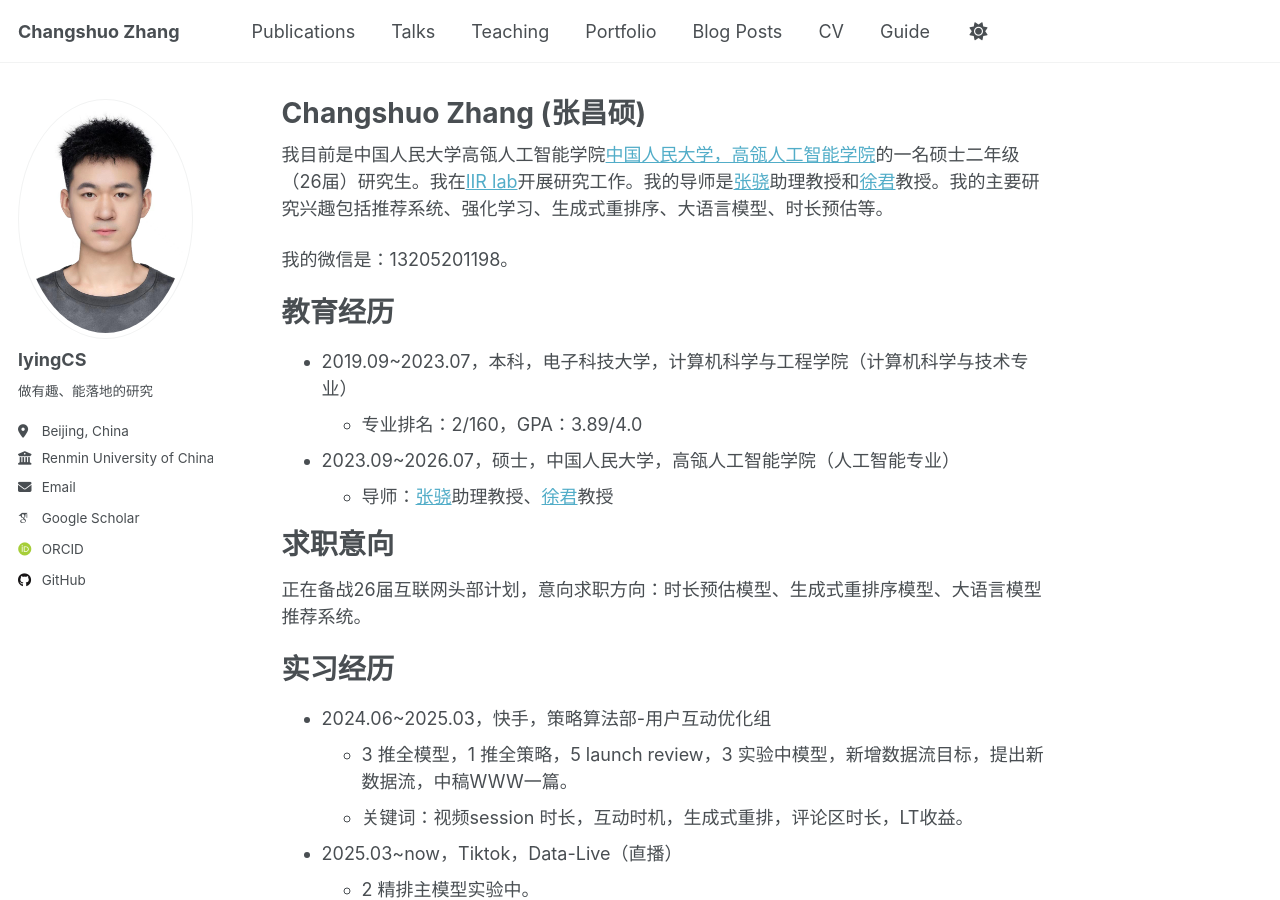
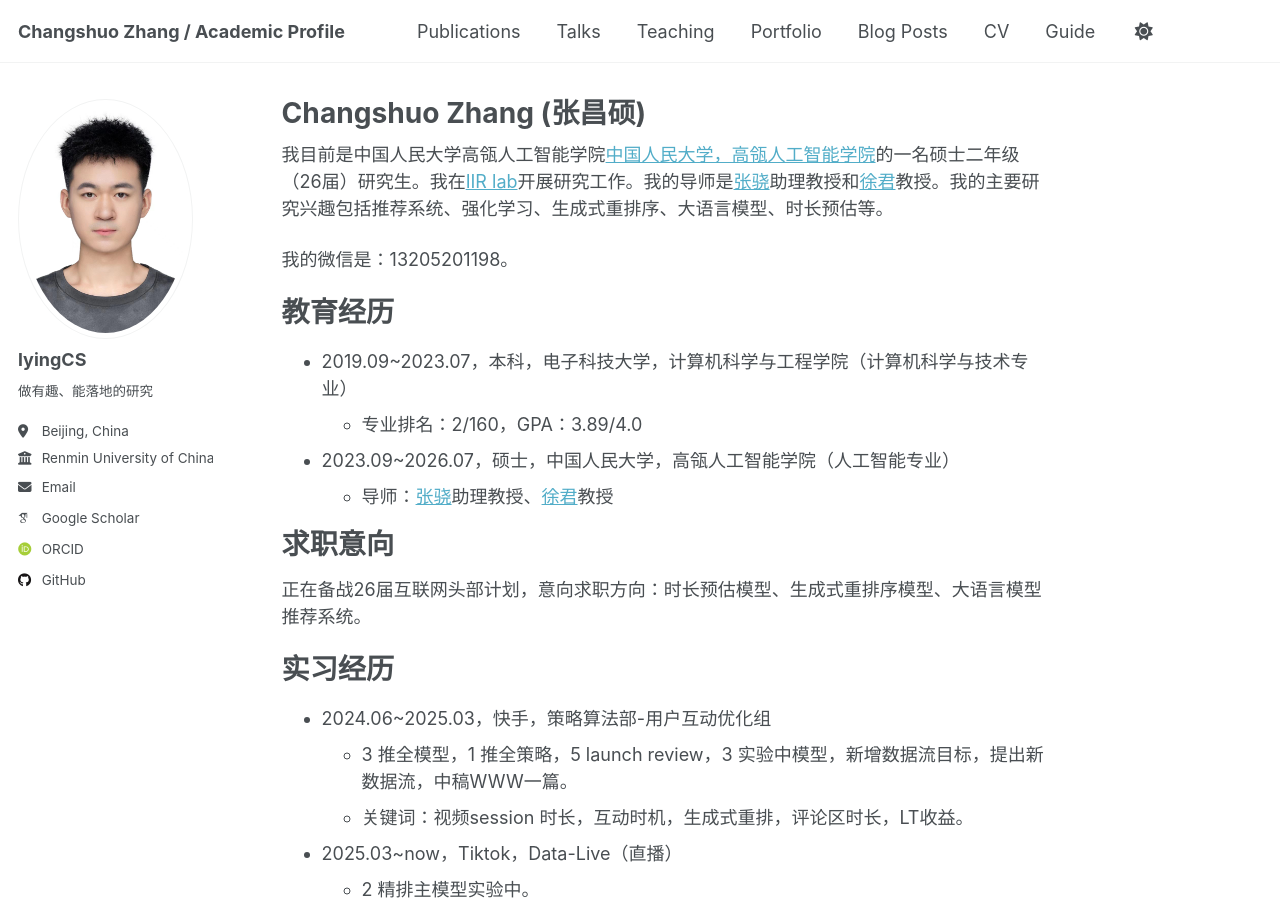
Before and after one commit to lyingCS/lyingCS.github.io, a Jekyll site: the page built from _pages/about.md, in a window 1280 px wide and 900 px high. Built offline with Jekyll 4.4.1, drawn with Linux system fonts in a browser that asks for light colours; some web fonts are replaced.

Commit message:
update files

```diff
--- a/_config.yml
+++ b/_config.yml
@@ -9,7 +9,7 @@
 # Basic Site Settings
 locale                   : "en-US"
 site_theme               : "default"
-title                    : "Changshuo Zhang"
+title                    : "Changshuo Zhang / Academic Profile"
 title_separator          : "-"
 name                     : &name "Changshuo Zhang"
 description              : &description "Time is money."
```
